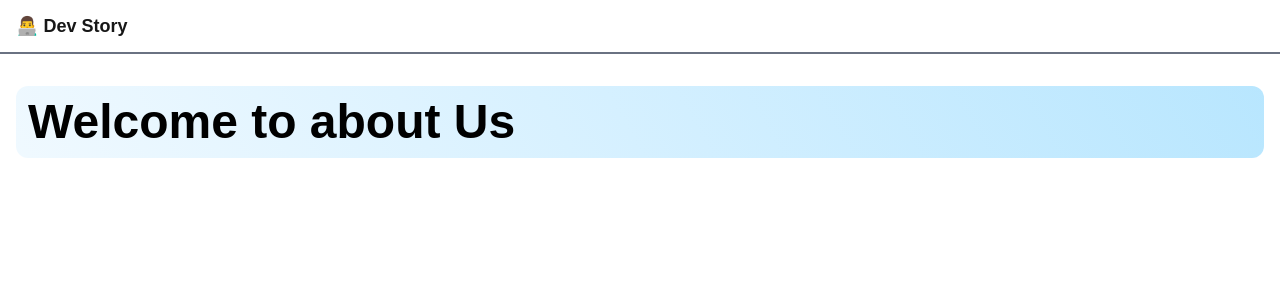
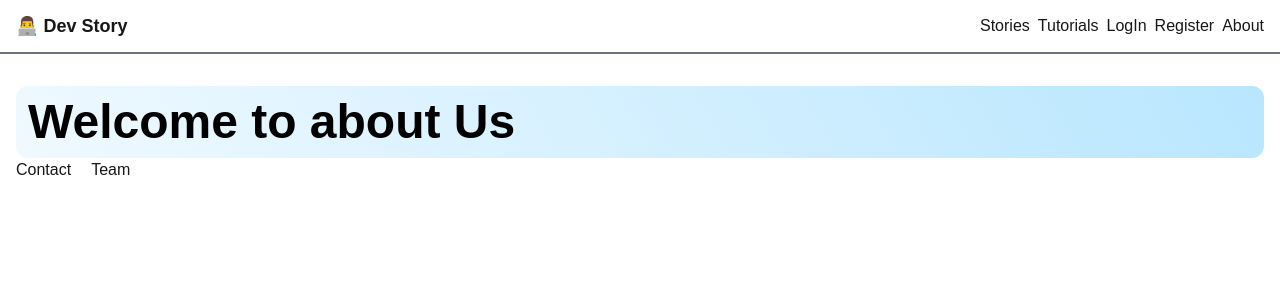
Before and after one commit to ArmanMirDeV/Dev-Story, a Next.js app: page /about in a window 1280 px wide. Shown: the top 300 px of the page. Built offline with nearby package versions, Linux system fonts and the light colour scheme.

Commit message:
link skeleton added

```diff
--- a/src/app/about/page.jsx
+++ b/src/app/about/page.jsx
@@ -1,10 +1,16 @@
 import Title from '@/components/Title'
+import Link from 'next/link'
 import React from 'react'
 
 const About = () => {
   return (
       <div>
           <Title>Welcome to about Us </Title>
+
+          <nav className=' space-x-5'>
+              <Link href="/about/contact" >Contact</Link>
+              <Link href="/about/teams" >Team</Link>
+          </nav>
     </div>
   )
 }
--- a/src/components/Header.jsx
+++ b/src/components/Header.jsx
@@ -1,11 +1,23 @@
-import React from 'react';
+import Link from "next/link";
+import React from "react";
 
 const Header = () => {
-    return (
-      <header className="px-4 py-3 border-b-2 border-gray-500 ">
-        <h2 className="text-lg font-semibold "> 👨‍💻 Dev Story</h2>
-      </header>
-    );
+  return (
+    <header className="px-4 py-3 border-b-2 border-gray-500 flex justify-between items-center flex-wrap ">
+      <Link href="/" className="text-lg font-semibold ">
+        {" "}
+        👨‍💻 Dev Story
+      </Link>
+
+      <nav className="space-x-2">
+        <Link href="/stories">Stories</Link>
+        <Link href="/tutorials">Tutorials</Link>
+        <Link href="/login">LogIn</Link>
+        <Link href="/register">Register</Link>
+        <Link href="/about">About</Link>
+      </nav>
+    </header>
+  );
 };
 
 export default Header;
```
